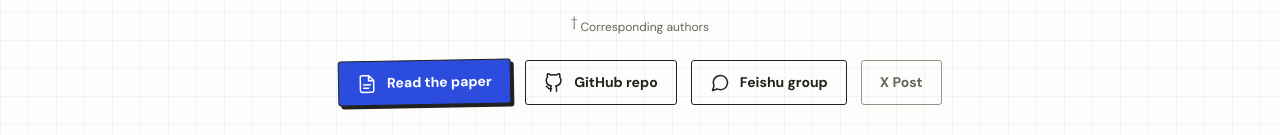
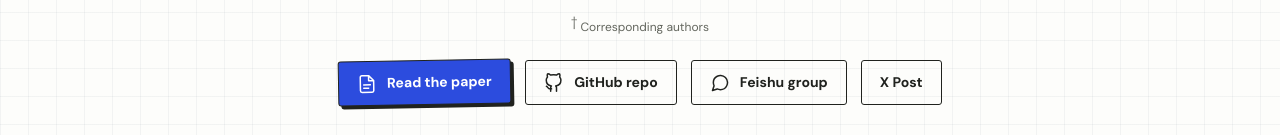
Before and after one commit to yanwen-zou/Roboprompt-Website, a plain HTML site: page dist/index.html in a window 1280 px wide. Shown: the part 268-403 px from the top of the page. Drawn offline with Linux system fonts and the light colour scheme.

Commit message:
Link X Post to RoboPrompt announcement

```diff
--- a/dist/index.html
+++ b/dist/index.html
@@ -39,8 +39,7 @@
           <a class="button button-primary" href="https://arxiv.org/abs/2610.10534" target="_blank" rel="noopener" data-resource="paper"><svg class="icon" aria-hidden="true"><use href="#icon-file"/></svg> Read the paper</a>
           <a class="button button-resource" href="https://github.com/yanwen-zou/Roboprompt" target="_blank" rel="noopener" data-resource="github"><svg class="icon" aria-hidden="true"><use href="#icon-github"/></svg> GitHub repo</a>
           <a class="button button-resource" href="assets/feishu-group-qr.png" target="_blank" rel="noopener" data-resource="feishu"><svg class="icon" aria-hidden="true"><use href="#icon-message"/></svg> Feishu group</a>
-          <!-- X Post remains a placeholder until its URL is supplied. -->
-          <button class="button button-resource" type="button" disabled title="Link coming soon" data-resource="x" data-url="">X Post</button>
+          <a class="button button-resource" href="https://x.com/yanwenzou/status/2108232194477146390?s=46" target="_blank" rel="noopener" data-resource="x">X Post</a>
         </div>
       </div>
       <div class="hero-stage wrap">
```
Also changed, not shown: 1 other file.
